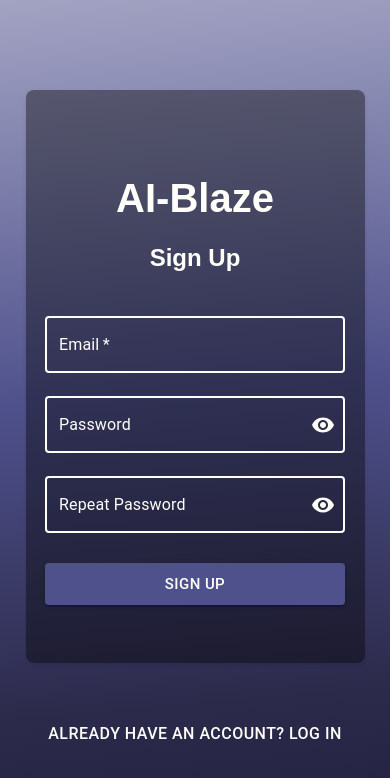
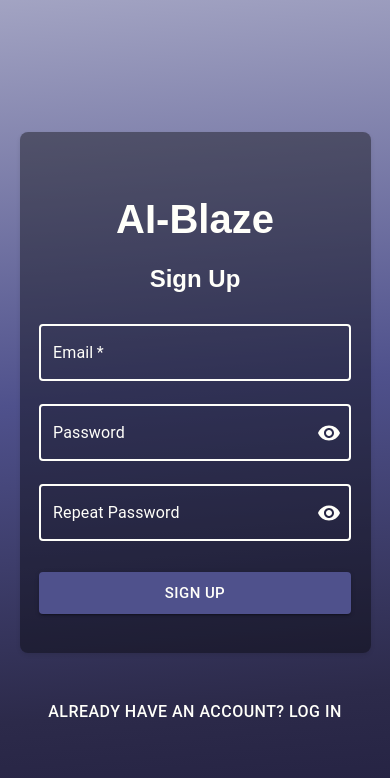
Before and after one commit to EmilSuuronen/AI-Blaze, a React (Create React App) app: page /signupview in a window 390 px wide. Shown: the top 778 px of the page. Built offline with nearby package versions, Linux system fonts and the light colour scheme; no server answers.

Commit message:
Signup media query

```diff
--- a/src/Signup/Signup.css
+++ b/src/Signup/Signup.css
@@ -1,5 +1,5 @@
 .signup_base {
-    min-height: 100vh;
+    height: 100vh;
     background: linear-gradient(175deg,
     rgba(255,255,255,1) 0%,
     rgba(79,81,140,1) 49%,
@@ -20,10 +20,8 @@
     align-items: center;
     border-radius: 8px;
     box-shadow: 0 2px 4px rgba(0, 0, 0, 0.1);
-    margin-left: 10%;
-    margin-right: 10%;
-    padding: 15% 5% 15% 5%;
-    width: 300px;
+    padding: 0 5% 2% 5%;
+    width: 50%;
   }
 
   .signup_heading {
@@ -35,7 +33,7 @@
 
   .signup_subheading {
     color: #fffffa;
-    margin-bottom: 15%;
+    margin-bottom: 10%;
     font-family: 'Arial', sans-serif;
   }
 
@@ -60,14 +58,13 @@
   }
 
   .signup_container2 {
-    margin-top: 5%;
+    margin-top: 2%;
     display: flex;
     flex-direction: column;
   }
 
   .signup_container2 button {
     background-color: transparent;
-    margin-top: 10%;
     color: #fffffa;
     font-size: 1em;
     cursor: pointer;
@@ -76,3 +73,16 @@
   .signup_container2 button:hover {
     background-color: #575757;
   }
+
+  @media only screen and (max-width: 600px) {
+    /* Add your mobile-specific styles here */
+    .signup_container {
+      margin: 5%;
+      padding: 10% 5% 10% 5%;
+      width: 80%;
+    }
+
+    .signup_container2 {
+      margin-top: 5%;
+    }
+  }
```
